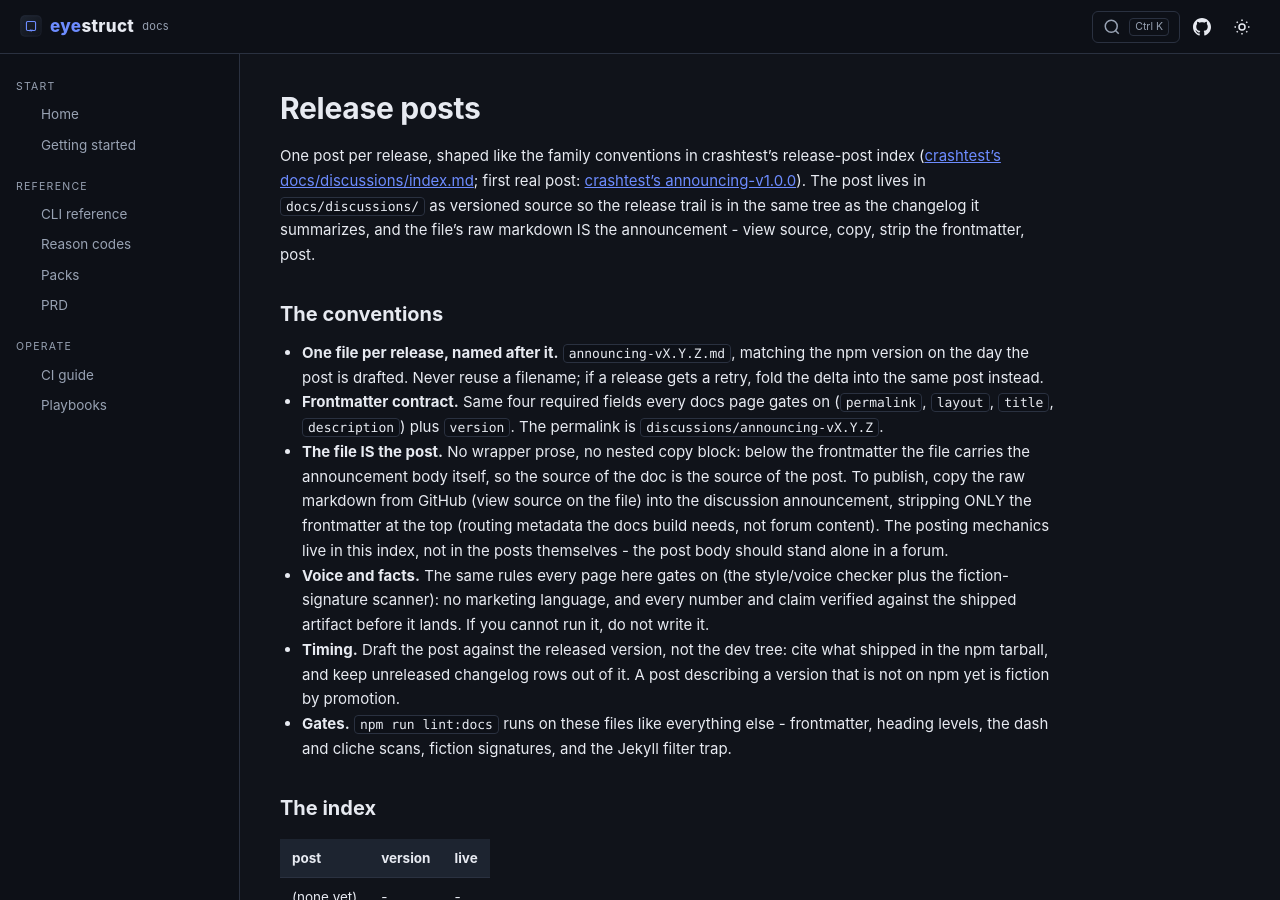
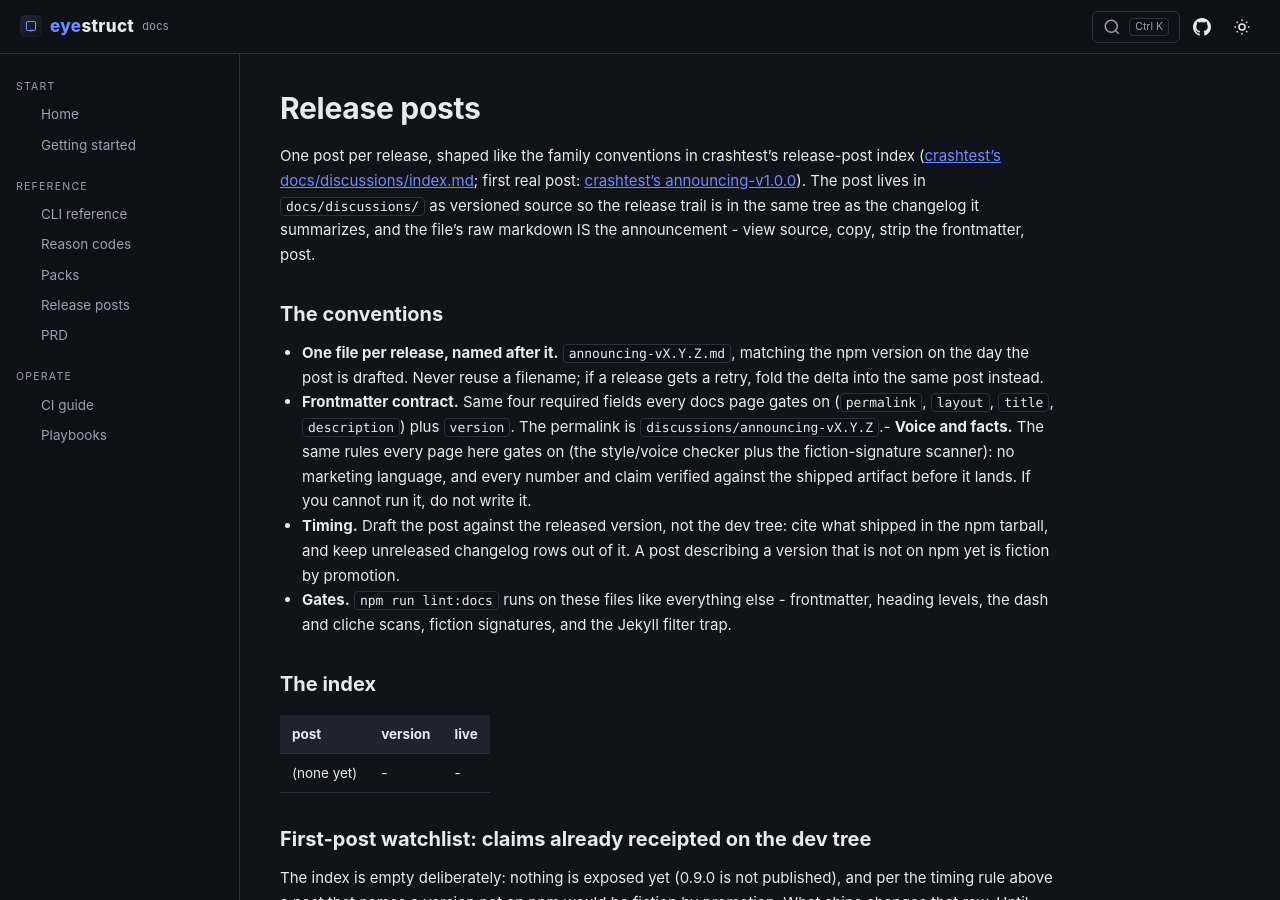
Before and after one commit to dhaupin/eyestruct, a Jekyll site: the page built from docs/discussions/index.md, in a window 1280 px wide and 900 px high. Built offline with Jekyll 4.4.1, drawn with Linux system fonts in a browser that asks for light colours.

Commit message:
fix(docs): brand home lands on /eyestruct/, Release posts join the nav, discussions index loses the posting-mechanics block
- header brand href now site.baseurl-aware: a baseurl'd site must land
  on its own tree, not the bare domain root (the docs.creadev.org
  parking page)
- nav gains Release posts (/eyestruct/discussions) under Reference
- the discussions index drops the "The file IS the post" mechanics
  paragraph per direction; the conventions that remain are the naming
  rule, the frontmatter contract, voice/facts, timing, and gates

lint:docs 5/5 at 16 pages.

Generated with Codebuff 🤖
Co-Authored-By: Codebuff <noreply@codebuff.com>

```diff
--- a/docs/_data/nav.yml
+++ b/docs/_data/nav.yml
@@ -16,6 +16,8 @@
       url: /eyestruct/reasons
     - title: Packs
       url: /eyestruct/packs
+    - title: Release posts
+      url: /eyestruct/discussions
     - title: PRD
       url: /eyestruct/labs/prd-eyes
 - title: Operate
--- a/docs/_layouts/default.html
+++ b/docs/_layouts/default.html
@@ -188,7 +188,10 @@
 </head>
 <body>
     <header class="header">
-        <a href="{{ '/' }}" class="header-brand">
+        <!-- brand home: the DEPLOYMENT root (/eyestruct/), not the bare domain
+             root - a baseurl'd site at docs.creadev.org/eyestruct must land
+             on its own tree, not the parking page at the domain's '/'. -->
+        <a href="{{ site.baseurl }}/" class="header-brand">
             <img src="{{ site.baseurl }}/icon.svg" alt="" class="brand-logo" aria-hidden="true">
             <span><span class="brand-accent">eye</span>struct</span>
             <span class="docs-tag">docs</span>
--- a/docs/discussions/index.md
+++ b/docs/discussions/index.md
@@ -22,15 +22,7 @@ markdown IS the announcement - view source, copy, strip the frontmatter, post.
   if a release gets a retry, fold the delta into the same post instead.
 - **Frontmatter contract.** Same four required fields every docs page gates
   on (`permalink`, `layout`, `title`, `description`) plus `version`. The
-  permalink is `discussions/announcing-vX.Y.Z`.
-- **The file IS the post.** No wrapper prose, no nested copy block: below the
-  frontmatter the file carries the announcement body itself, so the source of
-  the doc is the source of the post. To publish, copy the raw markdown from
-  GitHub (view source on the file) into the discussion announcement,
-  stripping ONLY the frontmatter at the top (routing metadata the docs build
-  needs, not forum content). The posting mechanics live in this index, not
-  in the posts themselves - the post body should stand alone in a forum.
-- **Voice and facts.** The same rules every page here gates on (the
+  permalink is `discussions/announcing-vX.Y.Z`.- **Voice and facts.** The same rules every page here gates on (the
   style/voice checker plus the fiction-signature scanner): no marketing
   language, and every number and claim verified against the shipped artifact
   before it lands. If you cannot run it, do not write it.
```
